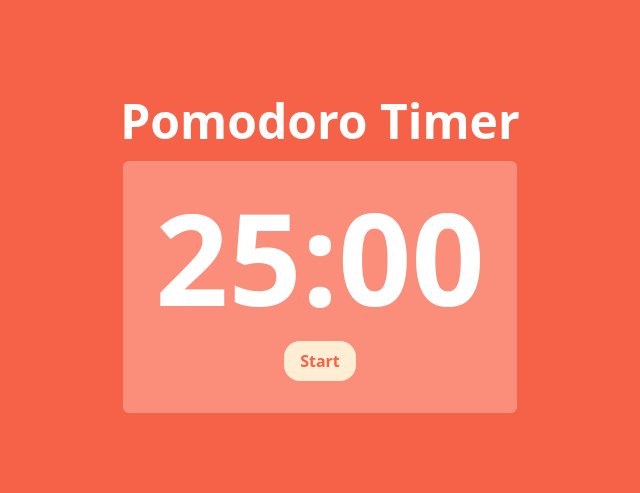
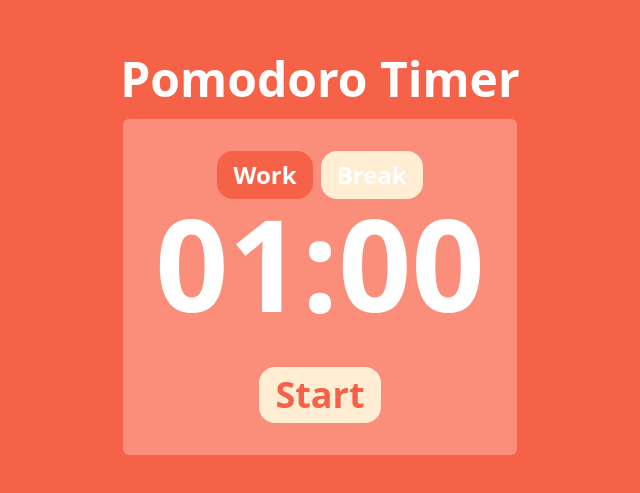
Before and after one commit to PurinPintakhiew/pomodoro-timer, a React (Vite) app: page / in a window 1280 px wide. Shown: the part 145-638 px from the top of the page, without its empty margins (320-960 px from the left). Built offline with nearby package versions, Linux system fonts and the light colour scheme.

Commit message:
feat: break time

```diff
--- a/src/App.tsx
+++ b/src/App.tsx
@@ -3,11 +3,13 @@ import { useEffect, useState } from 'react'
 function App() {
   const defaultSecond: number = 1000;
   const defaultMinute: number = defaultSecond * 60;
-  const defaultTime: number = 25 * defaultMinute;
+  const pomodoroTime: number = 1 * defaultMinute;
+  const breakTime: number = 1 * defaultMinute;
+  const [isBreak, setIsBreak] = useState(false);
 
 
   const [start, setStart] = useState(false);
-  const [time, setTime] = useState(defaultTime);
+  const [time, setTime] = useState(pomodoroTime);
 
   const timeFormat = (value: number) => {
     const minute = Math.floor(value / defaultMinute);
@@ -16,32 +18,50 @@ function App() {
   }
 
   useEffect(() => {
-    if (time > 0 && start) {
-      const timer: number = setTimeout(() => setTime(time - 1000), 1000);
-      return () => clearTimeout(timer);
-    } else {
-
+    if (start) {
+      if (time > 0) {
+        const timer: number = setTimeout(() => setTime(time - 1000), 1000);
+        return () => clearTimeout(timer);
+      } else if (time <= 0 && !isBreak) {
+        setIsBreak(true);
+        setTime(breakTime);
+      } else if (time <= 0 && isBreak) {
+        setIsBreak(false);
+        setTime(pomodoroTime);
+      }
     }
-  }, [start, time]);
+  }, [start, time, isBreak]);
 
   return (
     <>
       <div className="bg-[#F56247] h-screen w-screen flex flex-col justify-center items-center">
         <h1 className='text-5xl font-bold text-white'>Pomodoro Timer</h1>
         <div className="rounded-md mt-4 p-8 bg-[#FA8E7A]">
-          <h1 className='text-9xl font-bold text-white'>{timeFormat(time)}</h1>
+          <div className='flex justify-center gap-2'>
+            <div className='rounded-2xl py-2 px-4 text-2xl font-bold text-white'
+              style={{ background: isBreak ? "#FFEDD4" : "#F56247" }}
+            >
+              Work
+            </div>
+            <div className='rounded-2xl py-2 px-4 text-2xl font-bold text-white'
+              style={{ background: isBreak ? "#F56247" : "#FFEDD4" }}
+            >
+              Break
+            </div>
+          </div>
+          <h1 className='text-9xl font-bold text-white mb-10'>{timeFormat(time)}</h1>
           <div className="flex justify-center gap-2 mt-5">
             {
               start ?
                 <button
-                  className='rounded-2xl py-2 px-4 text-[#F56247] bg-[#FFEDD4] font-bold hover:bg-[#F56247] hover:text-white'
+                  className='rounded-2xl py-2 px-4 text-[#F56247] bg-[#FFEDD4] font-bold hover:bg-[#F56247] hover:text-white text-4xl'
                   onClick={() => { setStart(false); }}
                 >
                   Stop
                 </button>
                 :
                 <button
-                  className='rounded-2xl py-2 px-4 text-[#F56247] bg-[#FFEDD4] font-bold hover:bg-[#F56247] hover:text-white'
+                  className='rounded-2xl py-2 px-4 text-[#F56247] bg-[#FFEDD4] font-bold hover:bg-[#F56247] hover:text-white text-4xl'
                   onClick={() => { setStart(true); }}
                 >
                   Start
```
